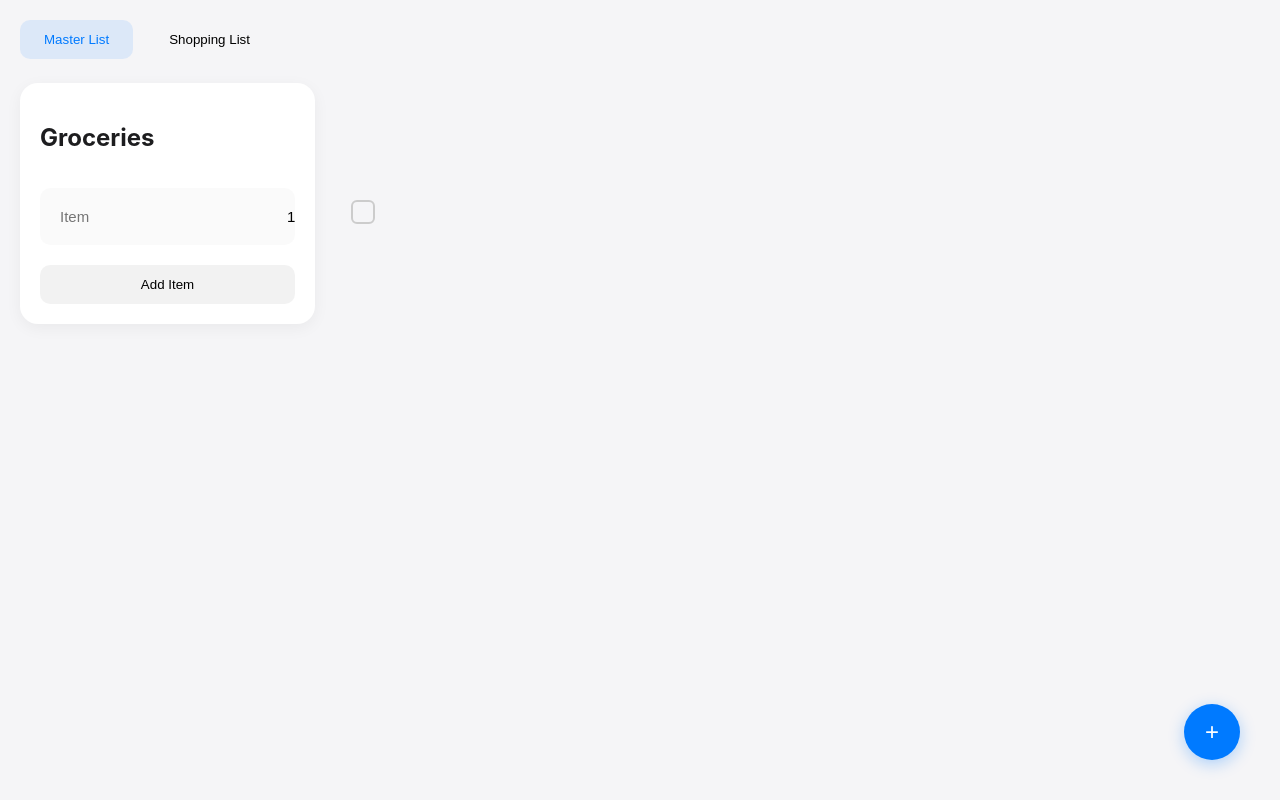
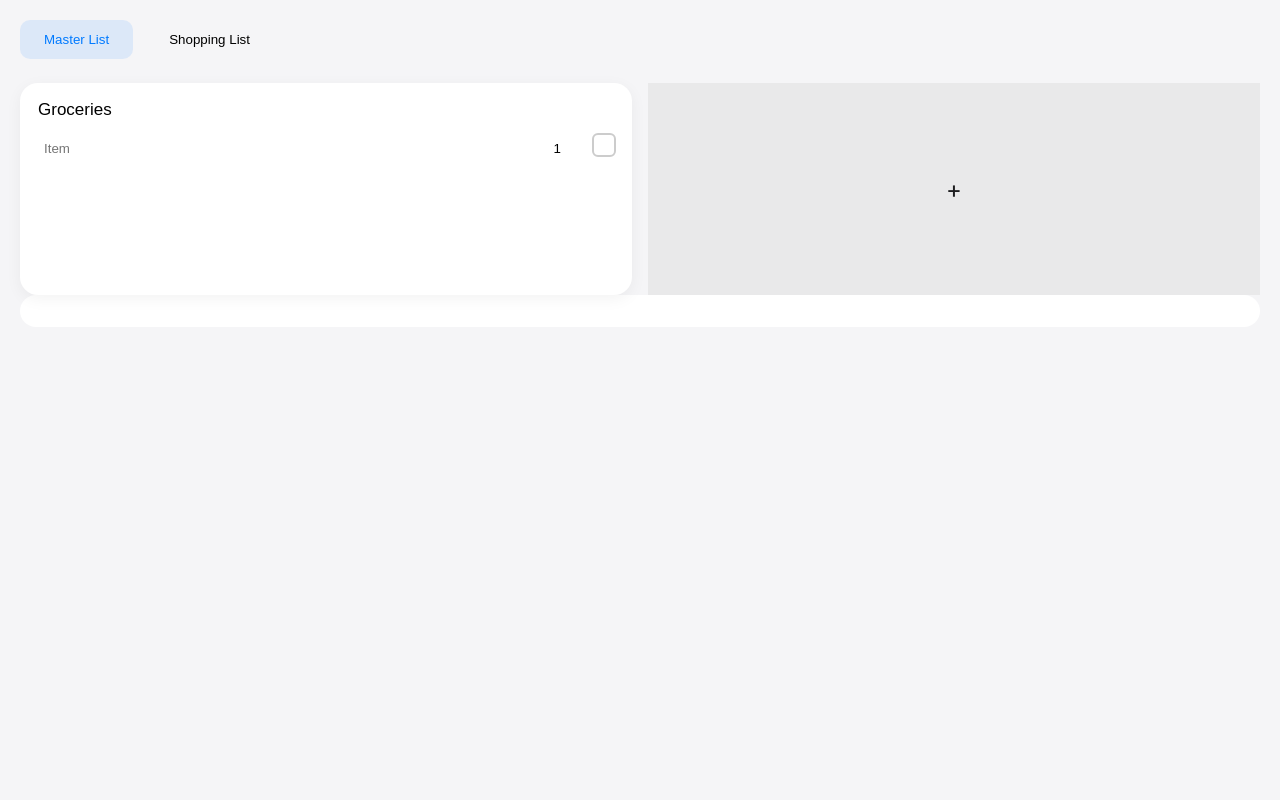
Before and after one commit to raphaels1998/Button-with-affects, a plain HTML site: page index.html in a window 1280 px wide. Drawn offline with Linux system fonts and the light colour scheme.

Commit message:
index.html

```diff
--- a/index.html
+++ b/index.html
@@ -42,135 +42,178 @@
 
         .folder-grid {
             display: grid;
-      grid-template-columns: repeat(auto-fill, minmax(280px, 1fr));
-      gap: 20px;
+            grid-template-columns: repeat(2, 1fr);
+            gap: 16px;
         }
 
         .folder-card {
             background: white;
             border-radius: 18px;
-      padding: 20px;
+            padding: 16px;
             box-shadow: 0 4px 16px rgba(0,0,0,0.05);
+            min-height: 180px;
+        }
+
+        .add-folder-card {
+            background: rgba(0,0,0,0.05);
+            display: flex;
+            align-items: center;
+            justify-content: center;
+            cursor: pointer;
             transition: transform 0.2s;
+        }
+
+        .add-folder-card:hover {
+            background: rgba(0,0,0,0.08);
+            transform: scale(0.98);
         }
 
         .folder-header {
             display: flex;
             align-items: center;
-      margin-bottom: 16px;
+            margin-bottom: 12px;
         }
 
-    .add-folder-btn {
-      position: fixed;
-      bottom: 40px;
-      right: 40px;
-      width: 56px;
-      height: 56px;
-      background: var(--blue);
+        .folder-name {
+            font-weight: 500;
+            font-size: 17px;
             border: none;
-      border-radius: 50%;
-      color: white;
-      font-size: 24px;
-      cursor: pointer;
-      box-shadow: 0 4px 16px rgba(0,122,255,0.3);
-      transition: transform 0.2s;
+            outline: none;
+            background: none;
+            width: 100%;
         }
 
-    .item {
-      display: grid;
-      grid-template-columns: 1fr 60px 30px;
-      gap: 12px;
-      padding: 12px;
+        .item-row {
+            display: flex;
+            gap: 8px;
             margin-bottom: 8px;
-      background: rgba(0,0,0,0.02);
-      border-radius: 10px;
         }
 
-    .item input {
+        .item-input {
+            flex: 1;
             border: none;
             background: none;
             padding: 8px;
-      font-size: 15px;
         }
 
-    .custom-checkbox {
+        .quantity-input {
+            width: 50px;
+            border: none;
+            background: none;
+            padding: 8px;
+            text-align: right;
+        }
+
+        .checkbox {
             width: 20px;
             height: 20px;
-      border: 2px solid #CCC;
+            border: 2px solid #ccc;
             border-radius: 6px;
             cursor: pointer;
             display: flex;
             align-items: center;
             justify-content: center;
-      transition: all 0.2s;
         }
 
-    .add-item-btn {
-      width: 100%;
-      padding: 12px;
-      background: rgba(0,0,0,0.05);
-      border: none;
-      border-radius: 10px;
-      margin-top: 12px;
-      cursor: pointer;
+        .checkbox.checked {
+            background: var(--blue);
+            border-color: var(--blue);
+        }
+
+        .checkbox.checked::after {
+            content: "✓";
+            color: white;
+            font-size: 14px;
+        }
+
+        .shopping-list {
+            background: white;
+            border-radius: 18px;
+            padding: 16px;
         }
     </style>
 </head>
 <body>
     <div class="tab-bar">
-    <button class="tab-button active">Master List</button>
-    <button class="tab-button">Shopping List</button>
+        <button class="tab-button active" onclick="switchTab('master')">Master List</button>
+        <button class="tab-button" onclick="switchTab('shopping')">Shopping List</button>
     </div>
 
+    <div id="master-tab" class="tab-content active">
         <div class="folder-grid">
-    <!-- Default Folder -->
             <div class="folder-card">
                 <div class="folder-header">
-        <h2 contenteditable="true">Groceries</h2>
+                    <input class="folder-name" value="Groceries">
                 </div>
-      <div class="item">
-        <input type="text" placeholder="Item">
-        <input type="number" value="1" min="1">
-        <div class="custom-checkbox"></div>
+                <div class="item-row">
+                    <input class="item-input" placeholder="Item">
+                    <input class="quantity-input" type="number" value="1" min="1">
+                    <div class="checkbox" onclick="toggleCheckbox(this)"></div>
                 </div>
-      <button class="add-item-btn">Add Item</button>
+            </div>
+            <div class="add-folder-card" onclick="addFolder()">
+                <div style="font-size: 24px;">+</div>
+            </div>
         </div>
     </div>
 
-  <button class="add-folder-btn">+</button>
+    <div id="shopping-tab" class="tab-content">
+        <div class="shopping-list" id="shopping-list-content">
+            <!-- Shopping list items will be added here -->
+        </div>
+    </div>
 
     <script>
-    // Add New Folder
-    document.querySelector('.add-folder-btn').addEventListener('click', () => {
+        function switchTab(tabName) {
+            document.querySelectorAll('.tab-content').forEach(tab => tab.style.display = 'none');
+            document.querySelectorAll('.tab-button').forEach(btn => btn.classList.remove('active'));
+            document.getElementById(`${tabName}-tab`).style.display = 'block';
+            document.querySelector(`button[onclick="switchTab('${tabName}')"]`).classList.add('active');
+        }
+
+        function addFolder() {
+            const folderGrid = document.querySelector('.folder-grid');
             const newFolder = document.createElement('div');
             newFolder.className = 'folder-card';
             newFolder.innerHTML = `
                 <div class="folder-header">
-          <h2 contenteditable="true">New Folder</h2>
+                    <input class="folder-name" value="New Folder">
                 </div>
-        <div class="item">
-          <input type="text" placeholder="Item">
-          <input type="number" value="1" min="1">
-          <div class="custom-checkbox"></div>
+                <div class="item-row">
+                    <input class="item-input" placeholder="Item">
+                    <input class="quantity-input" type="number" value="1" min="1">
+                    <div class="checkbox" onclick="toggleCheckbox(this)"></div>
                 </div>
-        <button class="add-item-btn">Add Item</button>
             `;
-      document.querySelector('.folder-grid').appendChild(newFolder);
-    });
+            folderGrid.insertBefore(newFolder, folderGrid.lastElementChild);
+        }
 
-    // Add New Item
-    document.addEventListener('click', (e) => {
-      if (e.target.classList.contains('add-item-btn')) {
-        const newItem = document.createElement('div');
-        newItem.className = 'item';
-        newItem.innerHTML = `
-          <input type="text" placeholder="Item">
-          <input type="number" value="1" min="1">
-          <div class="custom-checkbox"></div>
+        function toggleCheckbox(checkbox) {
+            checkbox.classList.toggle('checked');
+            const itemRow = checkbox.closest('.item-row');
+            const itemName = itemRow.querySelector('.item-input').value;
+            const quantity = itemRow.querySelector('.quantity-input').value;
+
+            if (checkbox.classList.contains('checked')) {
+                addToShoppingList(itemName, quantity);
+            } else {
+                removeFromShoppingList(itemName, quantity);
+            }
+        }
+
+        function addToShoppingList(name, quantity) {
+            const listItem = document.createElement('div');
+            listItem.className = 'item-row';
+            listItem.innerHTML = `
+                <span>${name} (${quantity})</span>
+                <div class="checkbox checked" onclick="removeFromShoppingList(this)"></div>
             `;
-        e.target.parentNode.insertBefore(newItem, e.target);
+            document.getElementById('shopping-list-content').appendChild(listItem);
         }
-    });
+
+        function removeFromShoppingList(item) {
+            item.closest('.item-row').remove();
+        }
     </script>
 </body>
 </html>
```
Lines whose indentation alone changed are shown as unchanged.
